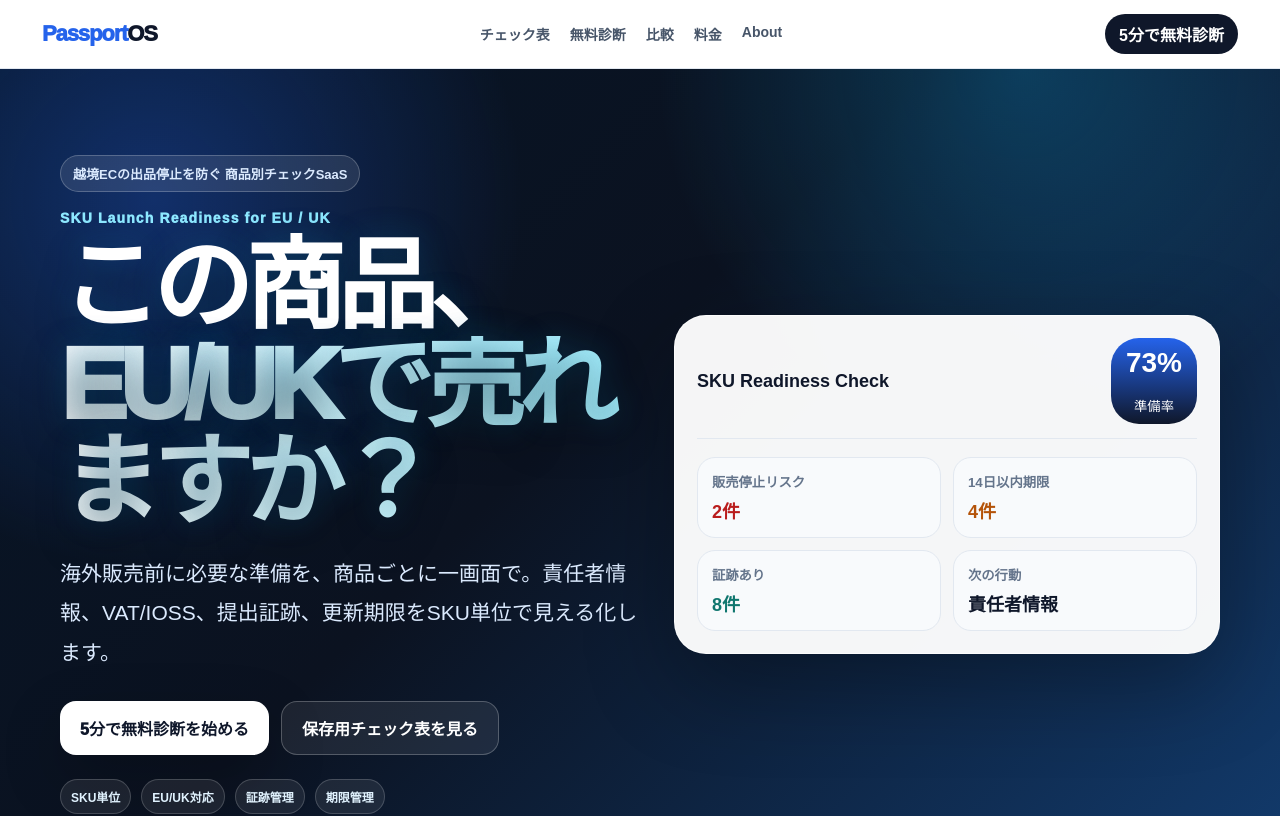
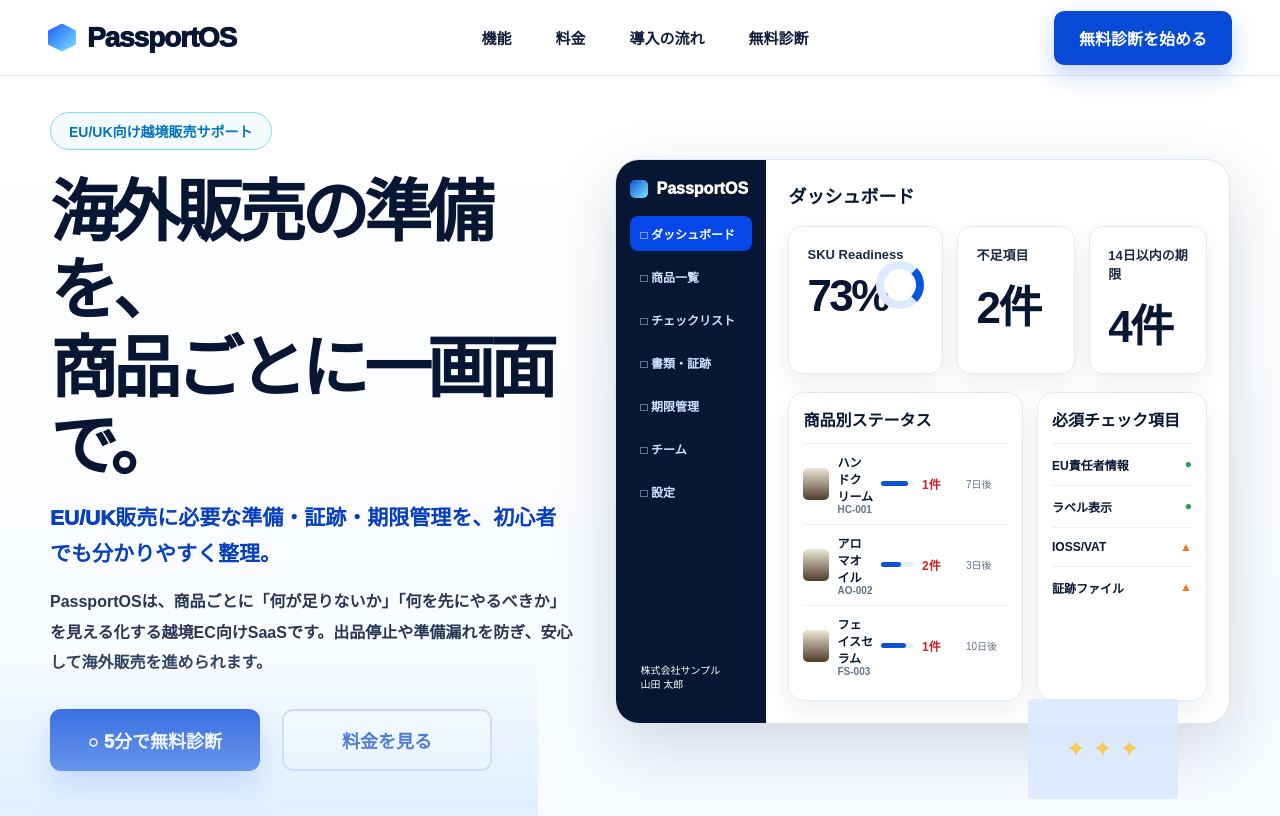
Before and after one commit to sebasuchan2212/passportos, a Next.js app: page / in a window 1280 px wide. Shown: the top 816 px of the page. Built offline with nearby package versions, Linux system fonts and the light colour scheme.

Commit message:
Use visual landing homepage

```diff
--- a/src/app/page.tsx
+++ b/src/app/page.tsx
@@ -1,5 +1,5 @@
-import { PublicLanding } from '@/components/PublicLanding';
+import { VisualLanding } from '@/components/VisualLanding';
 
 export default function Home() {
-  return <PublicLanding />;
+  return <VisualLanding />;
 }
```
